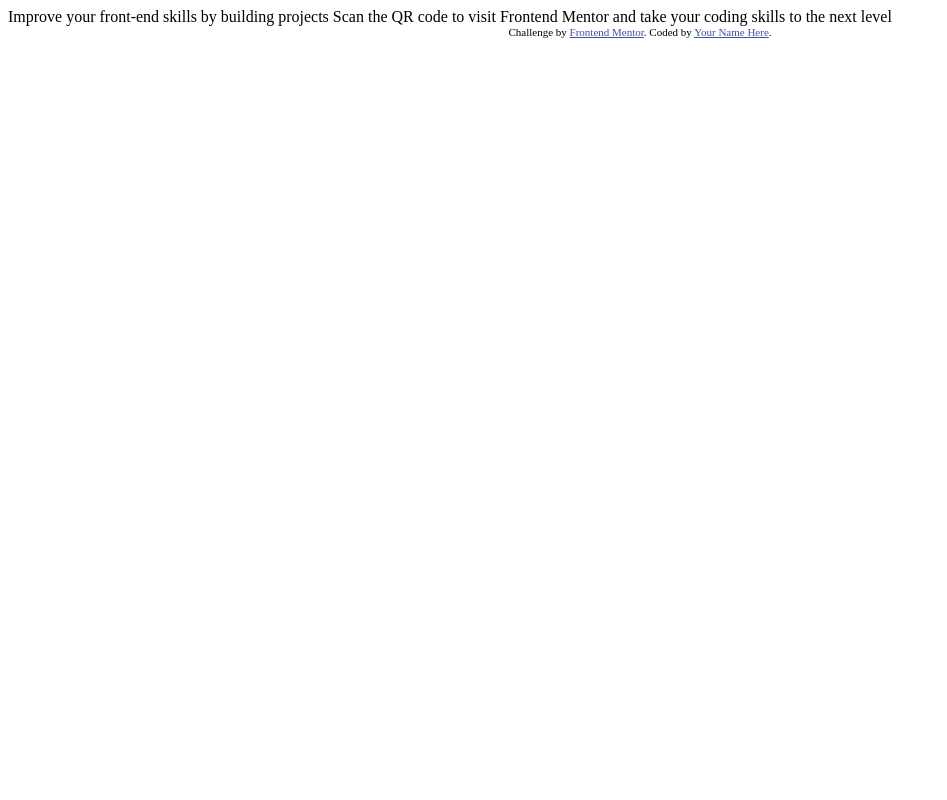
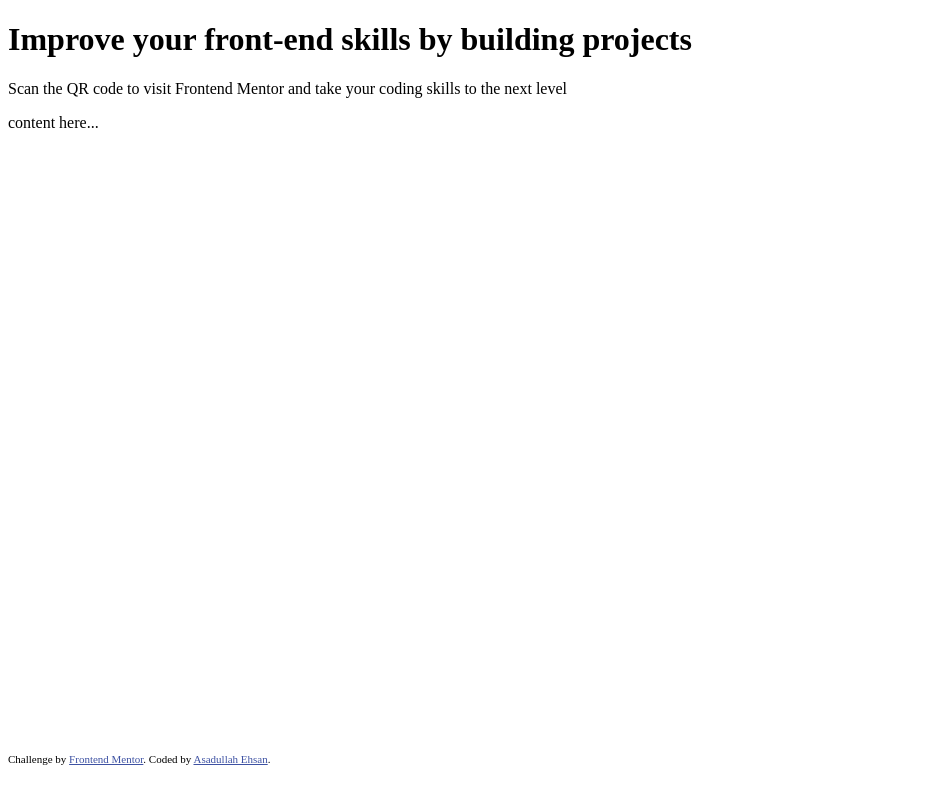
Before and after one commit to asad-au-ullah/qr-code-component, a plain HTML site: page index.html in a window 1280 px wide. Shown: the whole page, without its empty margins (0-947 px from the left). Drawn offline with Linux system fonts and the light colour scheme.

Commit message:
Added style for footer Added tags for the lines

```diff
--- a/index.html
+++ b/index.html
@@ -10,19 +10,23 @@
 
   <!-- Feel free to remove these styles or customise in your own stylesheet 👍 -->
   <style>
-    .attribution { font-size: 11px; text-align: center; }
+    .attribution { font-size: 11px; text-align: center; position: fixed; bottom: 24px; left: 24; }
     .attribution a { color: hsl(228, 45%, 44%); }
   </style>
 </head>
 <body>
 
-  Improve your front-end skills by building projects
+  <h1>Improve your front-end skills by building projects</h1>
 
-  Scan the QR code to visit Frontend Mentor and take your coding skills to the next level
+  <p>Scan the QR code to visit Frontend Mentor and take your coding skills to the next level</p>
 
-  <div class="attribution">
-    Challenge by <a href="https://www.frontendmentor.io?ref=challenge" target="_blank">Frontend Mentor</a>.
-    Coded by <a href="#">Your Name Here</a>.
+  <div>
+    <p>content here...</p>
   </div>
+
+  <footer class="attribution">
+    <p>Challenge by <a href="https://www.frontendmentor.io/challenges/qr-code-component-iux_sIO_H" target="_blank">Frontend Mentor</a>.
+    Coded by <a href="https://www.frontendmentor.io/profile/asad-au-ullah" target="_blank">Asadullah Ehsan</a>.</p>
+  </footer>
 </body>
 </html>
```
